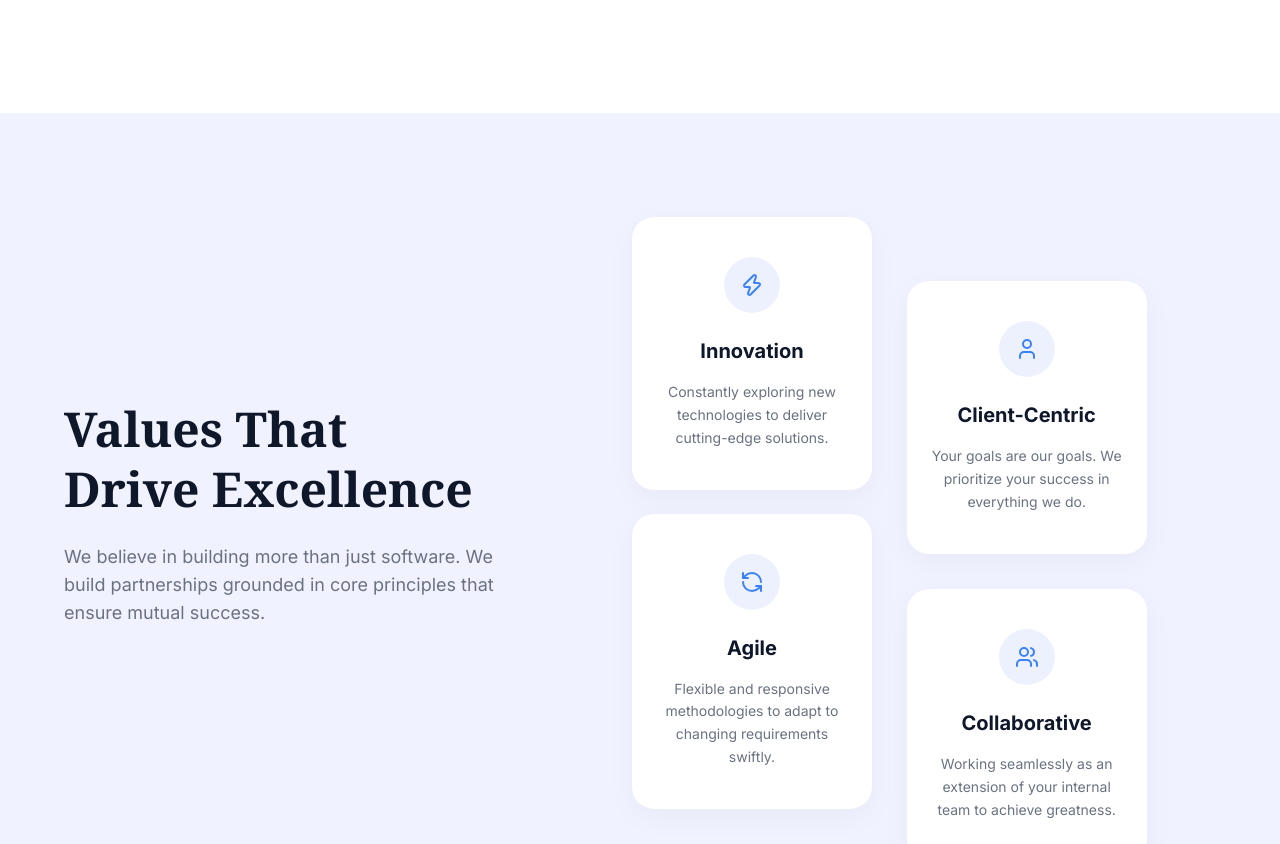
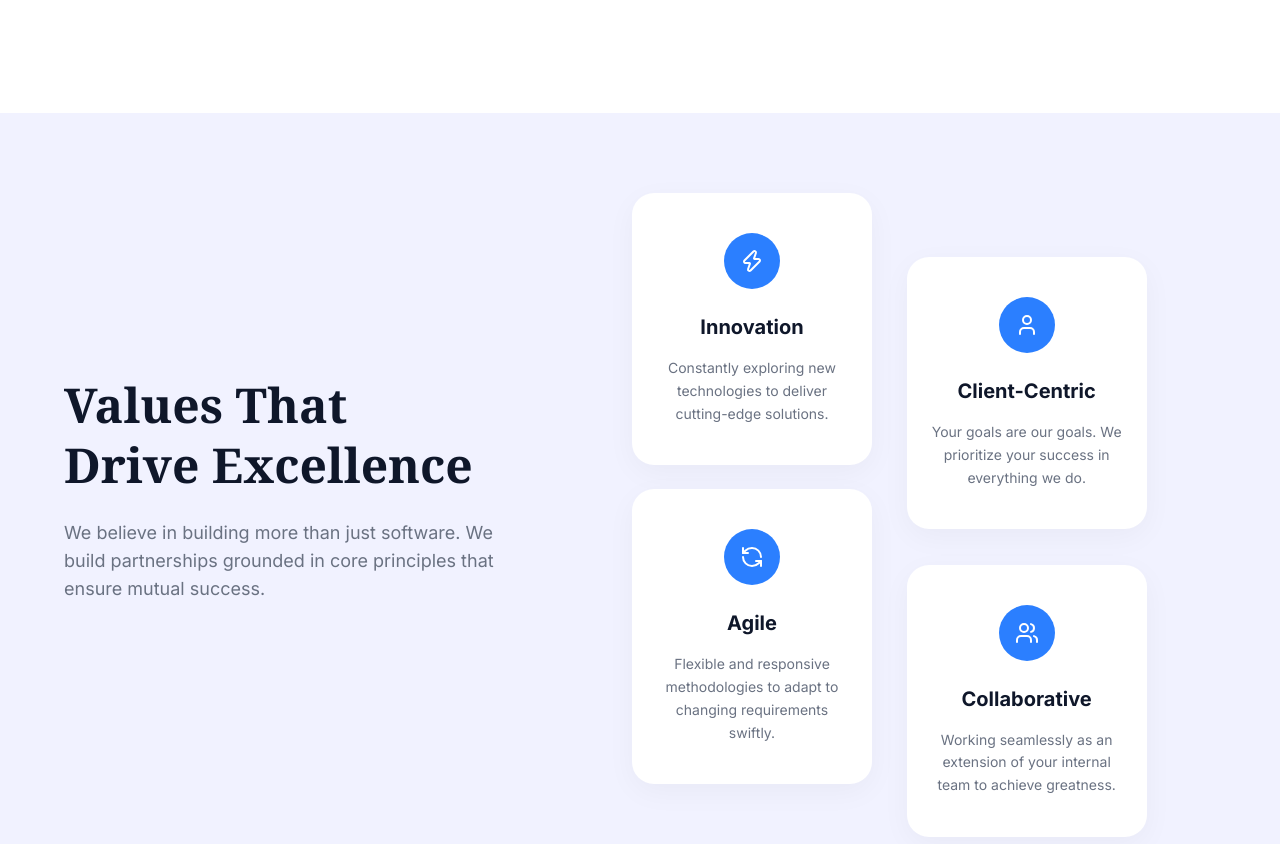
Before and after one commit to WMSols/wmsols-website-new, a Next.js app: page / in a window 1280 px wide. Shown: the part 2807-3651 px from the top of the page. Built offline with nearby package versions, Linux system fonts and the light colour scheme; no server answers.

Commit message:
[Fix]: Fixed uneven spacing in core values section ., added hover effect

```diff
--- a/components/sections/CoreValues.tsx
+++ b/components/sections/CoreValues.tsx
@@ -4,7 +4,7 @@ import { valuesData } from '@/data/homepage';
 // --- COMPONENT ---
 const CoreValues: React.FC = () => {
   return (
-    <section className="bg-[#F1F2FF] w-full min-h-200 py-20 lg:py-0 flex items-center overflow-hidden">
+    <section className="bg-[#F1F2FF] w-full  pt-20 pb-30  flex items-center overflow-hidden">
       <div className="max-w-7xl mx-auto px-4 sm:px-6 lg:px-16 w-full flex flex-col lg:flex-row items-center gap-16 lg:gap-8">
 
         {/* Left Side: Text Content */}
@@ -33,13 +33,13 @@ const CoreValues: React.FC = () => {
               return (
                 <div
                   key={card.id}
-                  className={`bg-white w-60 rounded-3xl p-6 group hover:border hover:border-[#3b82f6]  sm:py-10  flex flex-col items-center text-center shadow-[0_8px_30px_rgb(0,0,0,0.04)] transition-all duration-300 hover:shadow-[0_8px_30px_rgb(0,0,0,0.08)] ${
+                  className={`bg-white w-60 rounded-3xl p-6 group   sm:py-10  flex flex-col items-center text-center shadow-[0_8px_30px_rgb(0,0,0,0.04)] transition-all duration-300 hover:shadow-black/25 ${
                     isEven ? 'sm:translate-y-16' : ''
                   }`}
                 >
                   {/* Icon Wrapper */}
-                  <div className="w-14 h-14 rounded-full bg-[#ecf1fd] flex items-center justify-center mb-6 ">
-                    <Icon className="w-6 h-6 text-[#3b82f6]" strokeWidth={2} />
+                  <div className="w-14 h-14 rounded-full bg-blue-500 transition-colors duration-300 flex items-center justify-center mb-6 ">
+                    <Icon className="w-6 h-6 text-[#ffffff] group-hover:rotate-z-16 transition-all duration-300" strokeWidth={2} />
                   </div>
 
                   {/* Card Content */}
```
